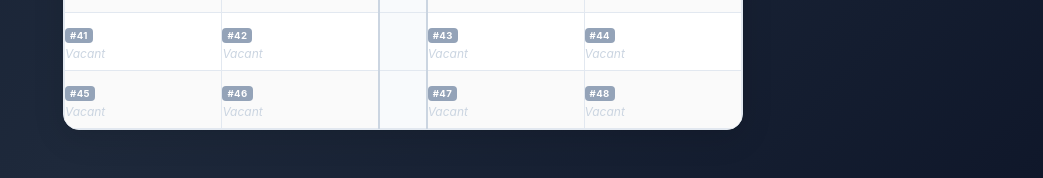
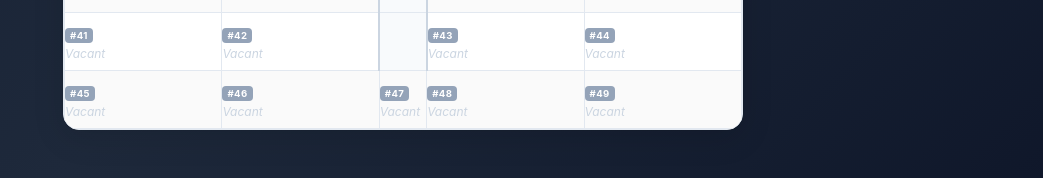
Before and after one commit to Danncode10/bus-immersion-ni-dann, a Next.js app: page / in a window 1280 px wide. Shown: the part 1024-1202 px from the top of the page, without its empty margins (237-1280 px from the left). Built offline with nearby package versions, Linux system fonts and the light colour scheme.

Commit message:
fix: add back-centre seat (#47) to last row via middleSeat field

```diff
--- a/app/components/BusSeatingChart.tsx
+++ b/app/components/BusSeatingChart.tsx
@@ -11,9 +11,10 @@ export interface Seat {
 }
 
 export interface BusRow {
-  leftWindow?: Seat | null; // leftmost column
-  leftAisle?: Seat | null; // second column from left
-  rightAisle?: Seat | null; // first column right of aisle
+  leftWindow?: Seat | null;  // leftmost column
+  leftAisle?: Seat | null;   // second column from left
+  middleSeat?: Seat | null;  // back-center seat (aisle col) – last row only
+  rightAisle?: Seat | null;  // first column right of aisle
   rightWindow?: Seat | null; // rightmost column
 }
 
@@ -98,8 +99,13 @@ export default function BusSeatingChart({
                 <SeatCell seat={row.leftWindow} />
                 <SeatCell seat={row.leftAisle} />
 
-                {/* Aisle column – only label on the middle row */}
-                {idx === Math.floor(rows.length / 2) ? (
+                {/* Aisle column:
+                    – back row: render the centre seat
+                    – middle row: show vertical AISLE label
+                    – all others: empty aisle gap               */}
+                {row.middleSeat ? (
+                  <SeatCell seat={row.middleSeat} />
+                ) : idx === Math.floor(rows.length / 2) ? (
                   <td className="aisle-cell aisle-label-cell">
                     <div className="aisle-text">
                       {"AISLE".split("").map((ch, i) => (
--- a/app/lib/busData.ts
+++ b/app/lib/busData.ts
@@ -6,15 +6,22 @@ export interface BusConfig {
   rows: BusRow[];
 }
 
-/** Generate n blank rows with auto‑incrementing seat numbers. */
+/** Generate n blank rows with auto-incrementing seat numbers.
+ *  The very last row also gets a back-centre (middle/aisle) seat.
+ */
 function blankRows(totalRows: number): BusRow[] {
   return Array.from({ length: totalRows }, (_, i) => {
     const base = i * 4;
+    const isLastRow = i === totalRows - 1;
     return {
-      leftWindow: { seatNumber: base + 1 },
-      leftAisle: { seatNumber: base + 2 },
-      rightAisle: { seatNumber: base + 3 },
-      rightWindow: { seatNumber: base + 4 },
+      leftWindow:  { seatNumber: base + 1 },
+      leftAisle:   { seatNumber: base + 2 },
+      // seat #(base+3) lives in the aisle column on the last row only
+      ...(isLastRow
+        ? { middleSeat: { seatNumber: base + 3 } }
+        : {}),
+      rightAisle:  { seatNumber: isLastRow ? base + 4 : base + 3 },
+      rightWindow: { seatNumber: isLastRow ? base + 5 : base + 4 },
     };
   });
 }
```
